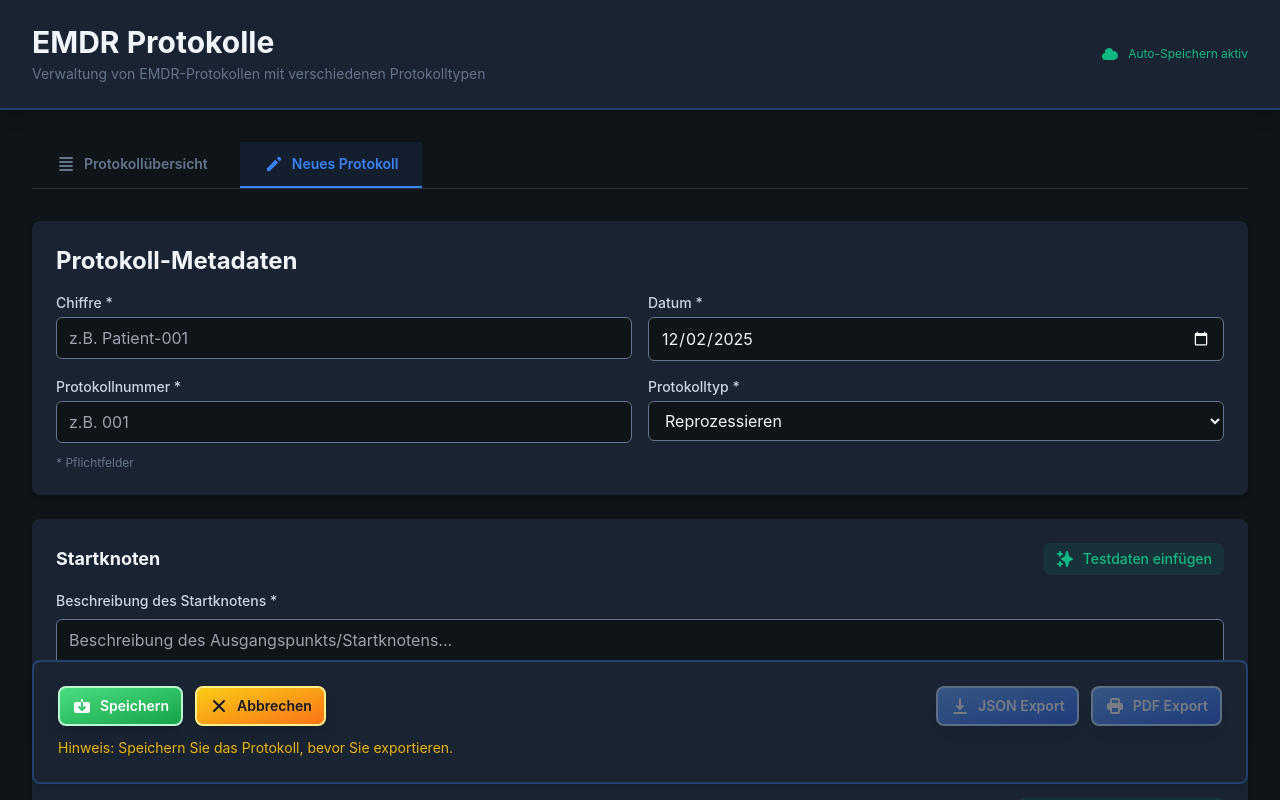
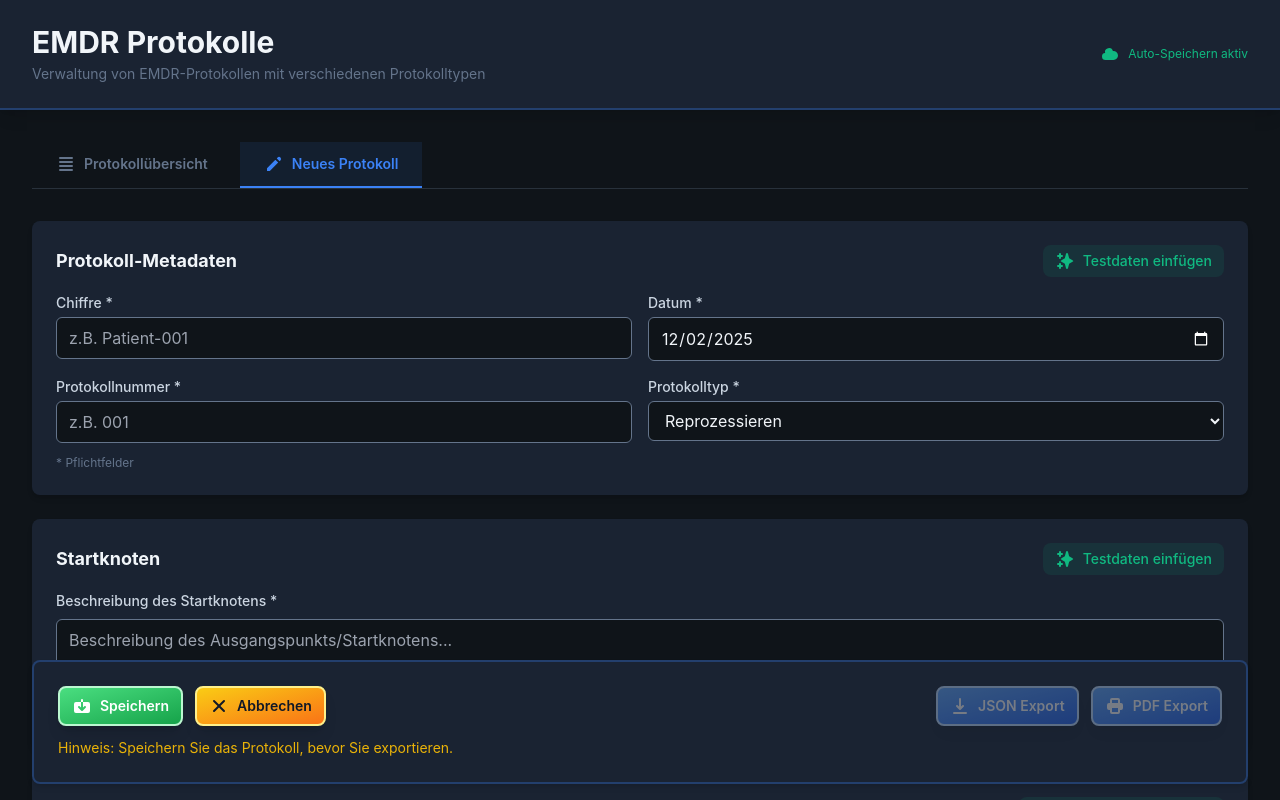
Before and after one commit to Lishbert/EMDRIA-Protokolle, a React (Vite) app: page / in a window 1280 px wide. Both pictures are taken after a click on the button "Neues Protokoll". Shown: the top 800 px of the page. Built offline with nearby package versions, Linux system fonts and the light colour scheme.

Commit message:
Enhance MetadataForm with test data functionality by adding a button to populate fields with random values. Introduce utility functions for generating test data, improving user experience during data entry and testing.

```diff
--- a/src/components/MetadataForm.tsx
+++ b/src/components/MetadataForm.tsx
@@ -1,7 +1,9 @@
 import React, { useState } from 'react';
 import { Input, Select, Card } from './ui';
+import { SparklesIcon } from './icons';
 import type { ProtocolMetadata, ProtocolType } from '../types';
 import { PROTOCOL_TYPES } from '../constants';
+import { getRandomChiffre, getRandomDate, getRandomProtocolNumber } from '../utils/testData';
 
 // Confirm Modal for Protocol Type Change
 interface ConfirmTypeChangeModalProps {
@@ -138,9 +140,31 @@ export const MetadataForm: React.FC<MetadataFormProps> = ({ metadata, onChange,
     setConfirmModal({ isOpen: false, fromType: '', toType: '' });
   };
 
+  const handleFillTestData = () => {
+    onChange({
+      ...metadata,
+      chiffre: getRandomChiffre(),
+      datum: getRandomDate(),
+      protokollnummer: getRandomProtocolNumber(),
+    });
+  };
+
   return (
     <>
-      <Card title="Protokoll-Metadaten" className="mb-6">
+      <Card className="mb-6">
+        {/* Header with title and test data button */}
+        <div className="flex items-center justify-between mb-4">
+          <h2 className="text-lg font-bold text-on-surface-strong">Protokoll-Metadaten</h2>
+          <button
+            type="button"
+            onClick={handleFillTestData}
+            className="flex items-center gap-2 px-3 py-1.5 text-sm font-medium text-brand-secondary hover:text-white bg-brand-secondary/10 hover:bg-brand-secondary rounded-lg transition-colors"
+            title="Metadaten mit Testdaten füllen"
+          >
+            <SparklesIcon />
+            Testdaten einfügen
+          </button>
+        </div>
         <div className="grid grid-cols-1 md:grid-cols-2 gap-4">
           <Input
             label="Chiffre *"
```
